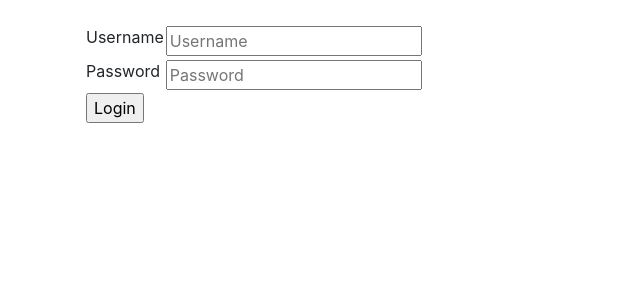
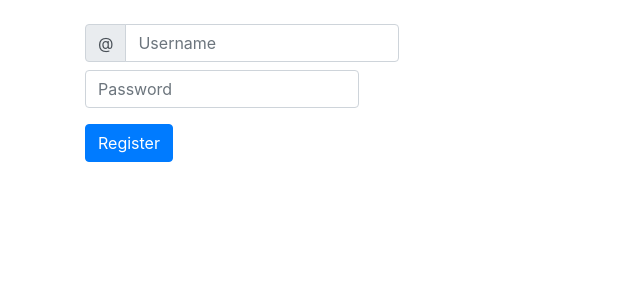
Before and after one commit to otahontas/chords, a Flask app: page /auth/login in a window 1280 px wide. Shown: the part 56-356 px from the top of the page, without its empty margins (0-640 px from the left). Run offline with Flask 2, Linux system fonts and the light colour scheme; some libraries are stand-ins or nearby versions.

Commit message:
Add styles and better validation for login page

```diff
--- a/application/auth/forms.py
+++ b/application/auth/forms.py
@@ -4,8 +4,8 @@ from wtforms import PasswordField, StringField, validators
 
 class LoginForm(FlaskForm):
     """Login form for users"""
-    username = StringField("Username", render_kw={"placeholder": "Username"})
-    password = PasswordField("Password", render_kw={"placeholder": "Password"})
+    username = StringField("Username", [validators.InputRequired()])
+    password = PasswordField("Password", [validators.InputRequired()])
 
     class Meta:
         csrf = False
@@ -15,11 +15,13 @@ class RegisterForm(FlaskForm):
     """Register form for potential new users"""
     name = StringField("Name", [validators.InputRequired()])
     username = StringField("Username", [validators.InputRequired()])
-    password = PasswordField("Password", [validators.Length(min=5,
+    password = PasswordField("Password", [validators.InputRequired(),
+                                          validators.Length(min=5,
                                           message='Too short password'),
                                           validators.EqualTo('passwordAgain',
                                           message='Passwords must match')])
-    passwordAgain = PasswordField("Password again")
+    passwordAgain = PasswordField("Password again",
+                                  [validators.InputRequired()])
 
     class Meta:
         csrf = False
--- a/application/auth/views.py
+++ b/application/auth/views.py
@@ -14,12 +14,15 @@ def auth_login():
 
     form = LoginForm(request.form)
 
+    if not form.validate():
+        return render_template("auth/loginform.html", form=form)
+
     user = User.query.filter_by(username=form.username.data,
                                 password=form.password.data).first()
 
     if not user:
-        return render_template("auth/loginform.html", form=form,
-                               error="No such username or password")
+        form.username.errors.append("Username or password incorrect")
+        return render_template("auth/loginform.html", form=form)
 
     login_user(user)
     return redirect(url_for("index"))
@@ -43,8 +46,7 @@ def auth_register():
     if not form.validate():
         return render_template("auth/register.html", form=form)
 
-    taken_username = User.query.filter(
-        User.username == form.username.data).first()
+    taken_username = User.query.filter_by(username=form.username.data).first()
     if taken_username:
         form.username.errors.append("This username is already taken")
         return render_template("auth/register.html", form=form)
--- a/application/templates/auth/loginform.html
+++ b/application/templates/auth/loginform.html
@@ -2,27 +2,40 @@
 
 {% block body %}
 <form method="POST" action="{{ url_for('auth_login') }}">
-  <table>
-    <tr>
-      <td>
-	{{ form.username.label }}
-      </td>
-      <td>
-	{{ form.username }}
-      </td>
-    </tr>
-    <tr>
-      <td>
-	{{ form.password.label }}
-      </td>
-      <td>
-	{{ form.password }}
-      </td>
-    </tr>
-    <tr>
-      <td colspan="2">
-	<input type="submit" value="Login"/>
-      </td>
-    </tr>
+  <div class="form-row align-items-center">
+    <div class="col-auto">
+        <label class="sr-only" for="inlineFormInputGroup">{{ form.username.label }}</label>
+      <div class="input-group mb-2">
+        <div class="input-group-prepend">
+          <div class="input-group-text">@</div>
+        </div>
+        {{ form.username(class="form-control", placeholder="Username") }}
+      </div>
+    </div>
+  </div>
+  <div class="form-row form-group align-items-center">
+    <div class="col-auto">
+      {{ form.password(class="form-control", placeholder="Password") }}
+    </div>
+  </div>
+  {% if form.username.errors %}
+    {% for error in form.username.errors %}
+    <div class="row alert alert-danger" role="alert">
+       {{ error }}
+    </div>
+    {% endfor %}
+  {% endif %}
+  {% if form.password.errors %}
+    {% for error in form.password.errors %}
+    <div class="row alert alert-danger" role="alert">
+       {{ error }}
+    </div>
+    {% endfor %}
+  {% endif %}
+  <div class="form-row">
+    <div class="col-auto">
+      <input type="submit" class="btn btn-primary mb-2" value="Register" />
+    </div>
+  </div>
 </form>
 {% endblock %}
--- a/application/templates/auth/register.html
+++ b/application/templates/auth/register.html
@@ -21,7 +21,7 @@
       </div>
     </div>
   </div>
-  <div class="form-row form-group input align-items-center">
+  <div class="form-row form-group align-items-center">
     <div class="col-auto">
       {{ form.password(class="form-control", placeholder="Password") }}
       <small id="passwordHelp"  class="form-text text-muted">Your password needs to contain at least 5 characters.</small>
```
